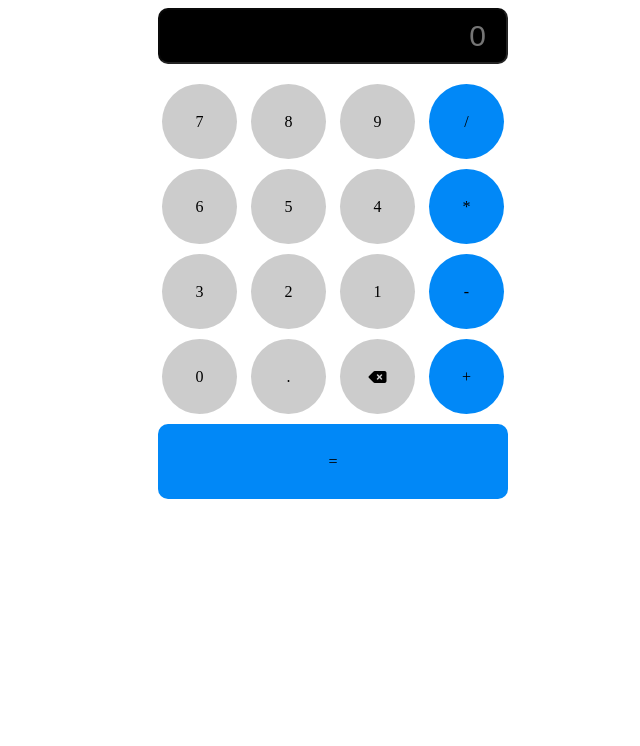
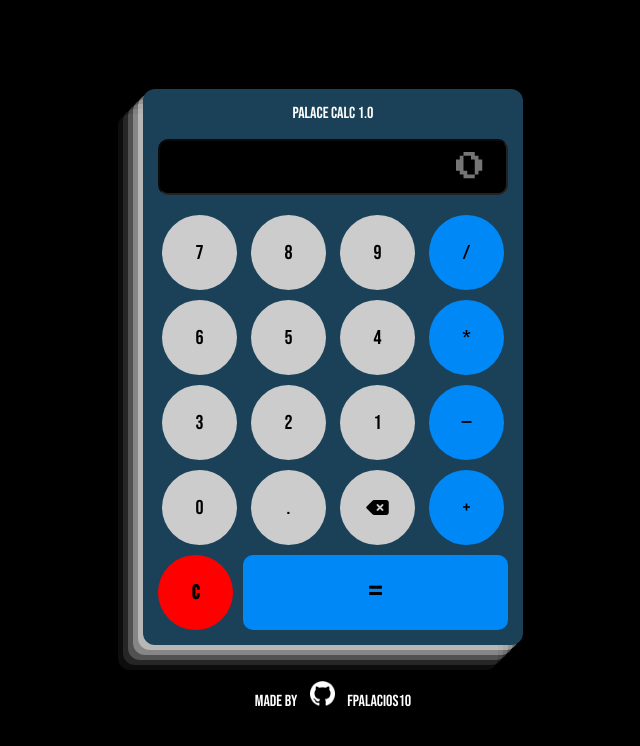
Before and after one commit to fpalacios10/calculator, a plain HTML site: page index.html in a window 1280 px wide. Shown: the whole page, without its empty margins (307-947 px from the left). Drawn offline with Linux system fonts and the light colour scheme.

Commit message:
updated readme, cleaned up css, added reset button

```diff
--- a/index.html
+++ b/index.html
@@ -7,11 +7,14 @@
 		<title>Calculator</title>
 		<script src="script.js" type="text/javascript" defer></script>
 		<link rel="stylesheet" href="styles.css">
-
+		<link rel="preconnect" href="https://fonts.googleapis.com">
+		<link rel="preconnect" href="https://fonts.gstatic.com" crossorigin>
+		<link href="https://fonts.googleapis.com/css2?family=Bebas+Neue&family=Press+Start+2P&display=swap" rel="stylesheet">
 		<script src="https://kit.fontawesome.com/bb23a722a9.js" crossorigin="anonymous"></script>
 	</head>
 	<body>
 		<div id="calculator">
+			<p class="title">Palace Calc 1.0</p>
 			<input id="display" disabled onkeydown="return false" placeholder="0"></input>
 			<div id="bottom">
 				<div id="holder">
@@ -28,7 +31,7 @@
 					<div class="number" id="3">3</div>
 					<div class="number" id="2">2</div>
 					<div class="number" id="1">1</div>
-					<div class="operator" id="subtract">-</div>
+					<div class="operator" id="subtract">&#8212;</div>
 
 					<div class="number" id="0">0</div>
 					<div class="number" id="dot">.</div>
@@ -36,7 +39,12 @@
 					<div class="operator" id="add">+</div>
 				</div>
 			</div>
-			<div id="equal">=</div>
+			<div id="bottomButtons">
+				<div id="clear">C</div>
+				<div id="equal">=</div>
+
+			</div>
 		</div>
+		<p class="footer">Made by <a href="https://github.com/fpalacios10"><img src="github-logo.png"/> fpalacios10</a></p>
 	</body>
 </html>
--- a/script.js
+++ b/script.js
@@ -4,6 +4,7 @@ let displayElement = document.getElementById("display");
 let numberButtons = document.querySelectorAll(".number");
 let operatorButtons = document.querySelectorAll(".operator");
 let equalButton = document.getElementById("equal");
+let clearButton = document.getElementById("clear");
 let equation;
 let isFirstNumber = true;
 let clearNumber = false
@@ -51,7 +52,7 @@ function operate(str, a, b) {
 
 function showResultInDisplay(res) {
 	firstNumber = res;
-
+	displayValue = res;
 	displayElement.value =  res;
 }
 // clicking number buttons updates display
@@ -101,3 +102,11 @@ operatorButtons.forEach(button => {
 equalButton.onclick = () => {
 	showResultInDisplay(operate(operator, firstNumber,Number(displayValue)));
 }
+
+// reset using clear button
+clearButton.onclick = () => {
+	displayValue = ""
+	isFirstNumber = true;
+	clearNumber = false;
+	displayElement.value = displayValue;
+}
--- a/styles.css
+++ b/styles.css
@@ -1,13 +1,31 @@
 body {
 	display: flex;
-	justify-content: space-around;
+	flex: 1;
+    justify-content: center;
+    align-items: center;
+    height: 100vh;
+	background-color: #000000;
+	flex-direction: column;
 }
 #calculator {
 	display: flex;
 	flex-direction: column;
 	width: 350px;
+	padding: 15px;
+    background-color: #1a4158;
+    border-radius: 12px;
+	box-shadow: rgba(255, 255, 255, 0.4) -5px 5px, rgba(255, 255, 255, 0.3) -10px 10px, rgba(255, 255, 255, 0.2) -15px 15px, rgba(255, 255, 255, 0.1) -20px 20px, rgba(255, 255, 255, 0.05) -25px 25px;
+	margin-bottom: 20px;
+}
+p.title {
+	text-align: center;
+    margin-top: 0;
+    color: #FFF;
+    text-transform: uppercase;
+	font-family: 'Bebas Neue', cursive;
 }
 #display {
+	font-family: 'Press Start 2P', cursive;
 	height: 50px;
 	display: flex;
 	justify-content: flex-end;
@@ -39,8 +57,10 @@ body {
 	justify-content: center;
 	align-items: center;
 	cursor: pointer;
+	font-family: 'Bebas Neue', cursive;
+	font-size: 20px;
 }
-.number:hover, .operator:hover {
+.number:hover, .operator:hover,#clear:hover {
 	opacity: .8;
 }
 .number {
@@ -52,13 +72,43 @@ body {
 #equal {
 	background-color: rgb(1, 136, 247);
 	height: 75px;
-	width: 100%;
 	border-radius: 10px;
 	display: flex;
 	justify-content: center;
 	align-items: center;
 	cursor: pointer;
+	flex-grow: 1;
+	font-family: 'Bebas Neue', cursive;
+	font-size: 39px;
 }
 .delete > i {
 	pointer-events: none;
 }
+#clear {
+	width: 75px;
+	height: 75px;
+	border-radius: 100%;
+	display: flex;
+	justify-content: center;
+	align-items: center;
+	cursor: pointer;
+	background-color: red;
+	font-weight: bold;
+	flex-grow: 0;
+	font-family: 'Bebas Neue', cursive;
+	font-size: 20px;
+}
+#bottomButtons {
+	display: flex;
+	gap:10px;
+}
+.footer img {
+	margin: 0 10px;
+	width: 25px;
+}
+.footer a, .footer {
+	font-family: 'Bebas Neue', cursive;
+	font-size: 16px;
+	color: #FFF;
+	text-decoration: none;
+}
```
Also changed, not shown: github-logo.png (added), 1 other file.
